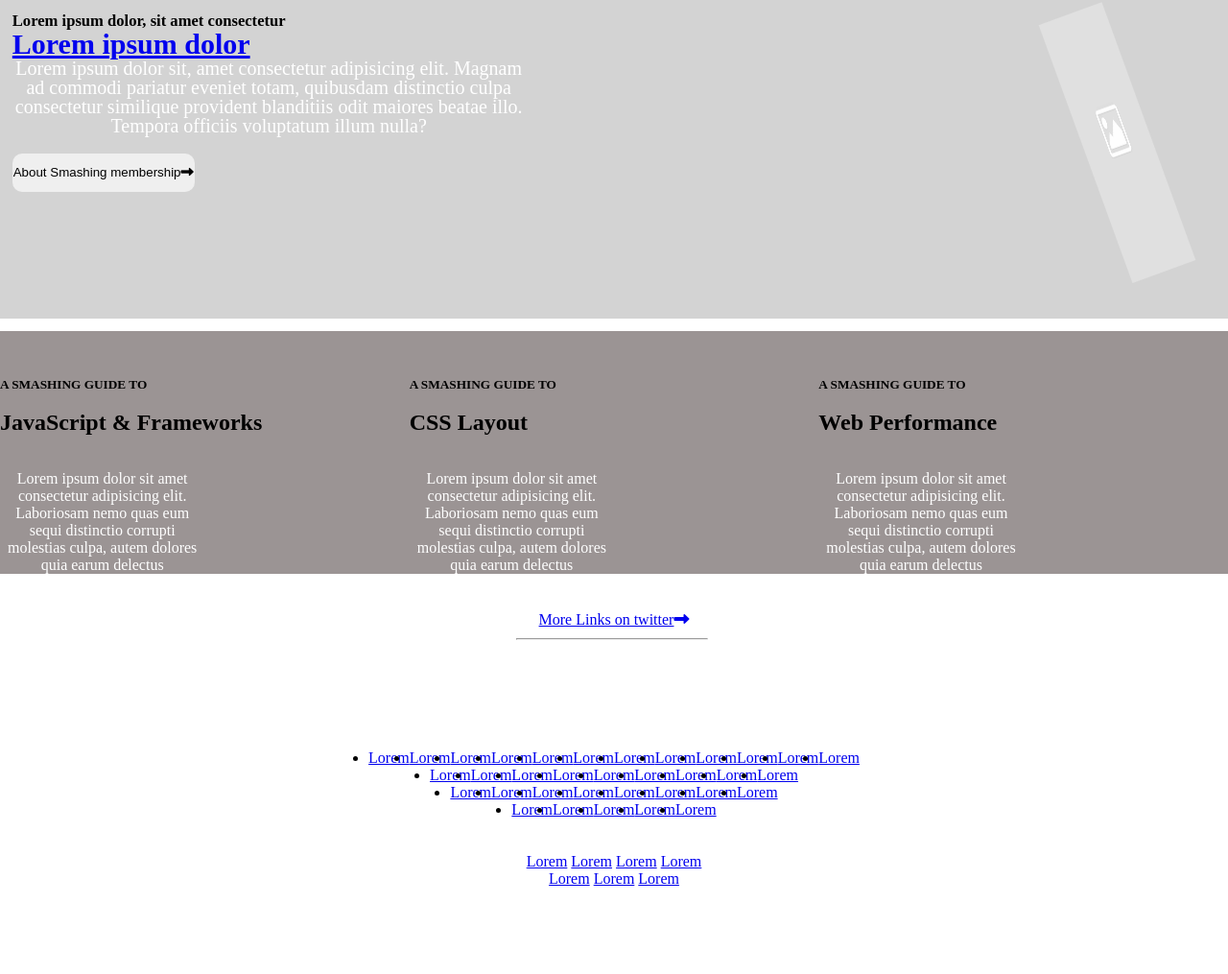
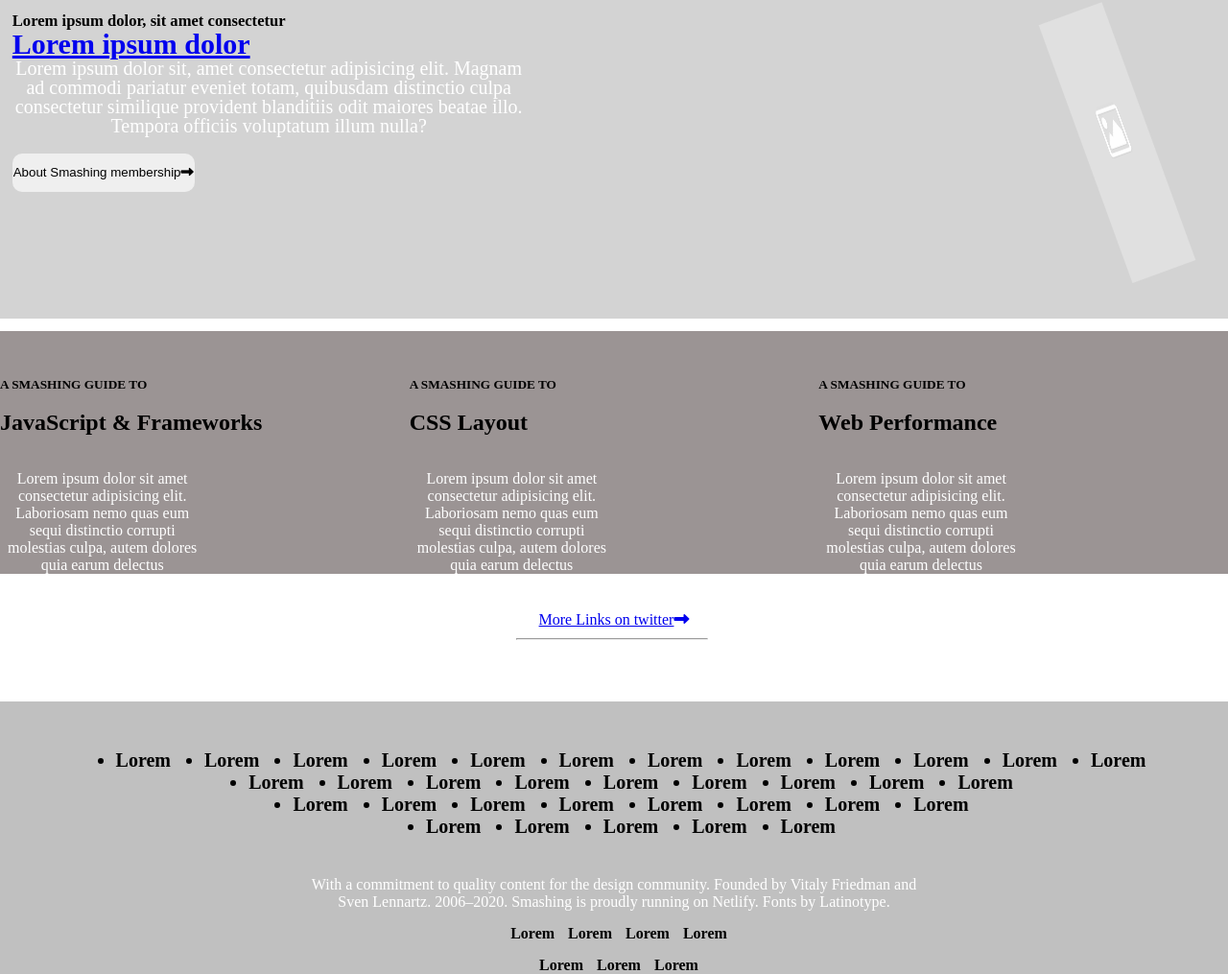
Before and after one commit to tnyandoro/smashing-clone, a plain HTML site: page index.html in a window 1280 px wide. Shown: the part 5412-6427 px from the top of the page at 96% size. Before the commit the page ends 6337 px from the top, so only its background shows below. Drawn offline with Linux system fonts and the light colour scheme.

Commit message:
Add footer list

```diff
--- a/css/app.css
+++ b/css/app.css
@@ -335,5 +335,35 @@ color: floralwhite;
   flex-direction: column;
   justify-content: space-between;
   height: 100%;
-  background-color: var(--l-gray);
+  background-color: #C0C0C0;
 }
+
+.listA {
+  justify-content: space-around;
+}
+
+.listA li {
+  margin-left: 35px;
+  font-size: 20px;
+}
+
+.listA a {
+  text-decoration: none;
+  color: #000;
+  font-weight: bolder;
+}
+
+.ftr-text {
+  margin-top: 40px;
+}
+
+.ftr-links {
+  margin-top: 15px;
+}
+
+.ftr-links a {
+  text-decoration: none;
+  margin-left: 10px;
+  color: #000;
+  font-weight: 700;
+}
--- a/index.html
+++ b/index.html
@@ -410,13 +410,13 @@
             </section>
             <section class="section-8">
                 <a href="#">
-                    More Links on twitter<i class="fas fa-long-arrow-alt-right" aria-hidden="true" ></i>
+                    More Links on twitter<i class="fas fa-long-arrow-alt-right" aria-hidden="true"></i>
                 </a>
                 <hr class="twitter">
             </section>
         </main>
         <footer class="footer flex">
-            <ul class="list1 flex">
+            <ul class="listA flex">
                 <li>
                     <a href="#">Lorem</a>
                 </li>
@@ -455,7 +455,7 @@
                 </li>
             </ul>
 
-            <ul class="list1 flex">
+            <ul class="listA flex">
                 <li>
                     <a href="#">Lorem</a>
                 </li>
@@ -485,7 +485,7 @@
                 </li>
             </ul>
 
-            <ul class="list1 flex">
+            <ul class="listA flex">
                 <li>
                     <a href="#">Lorem</a>
                 </li>
@@ -512,7 +512,7 @@
                 </li>
             </ul>
 
-            <ul class="list1 flex">
+            <ul class="listA flex">
                 <li>
                     <a href="#">Lorem</a>
                 </li>
```
Lines whose indentation alone changed are shown as unchanged.
